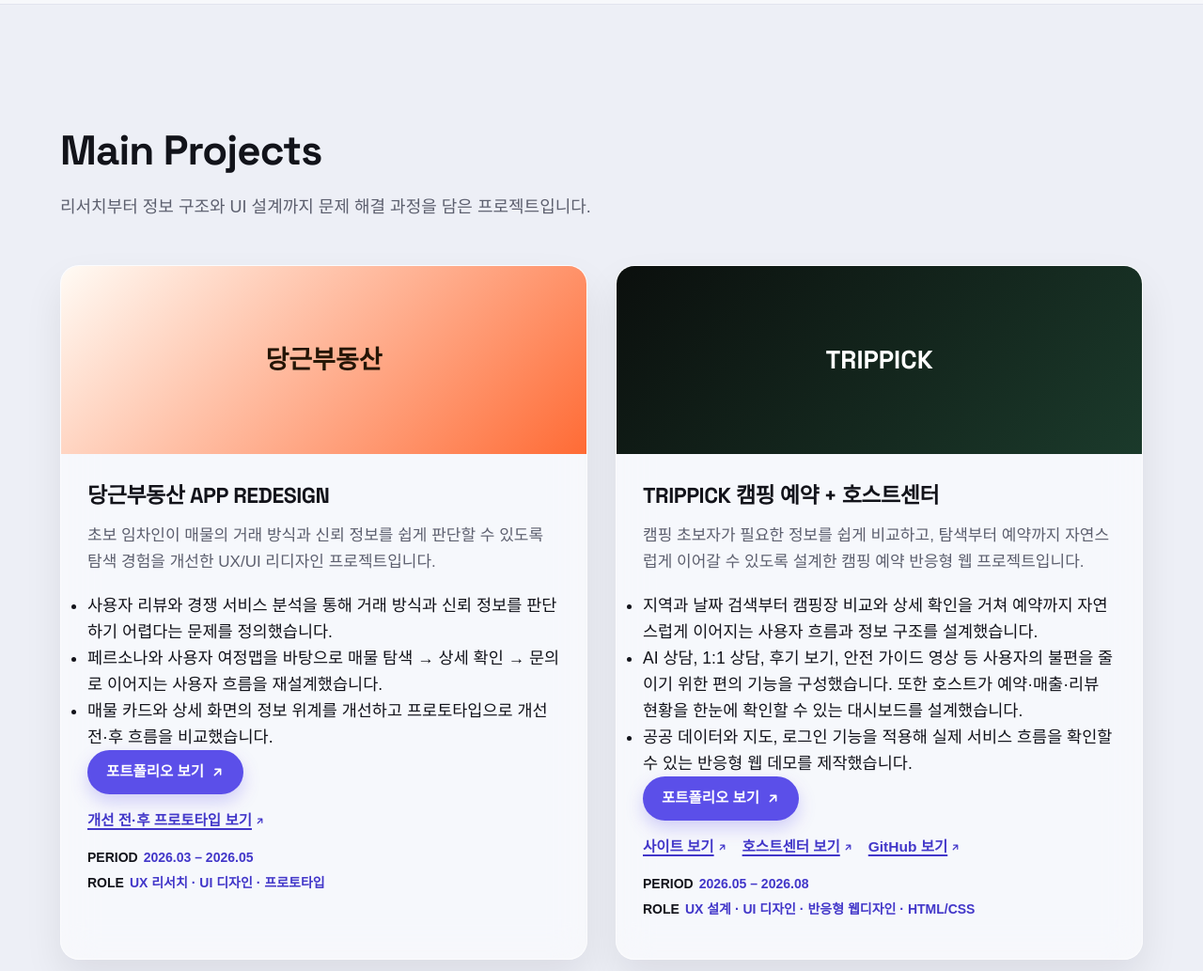
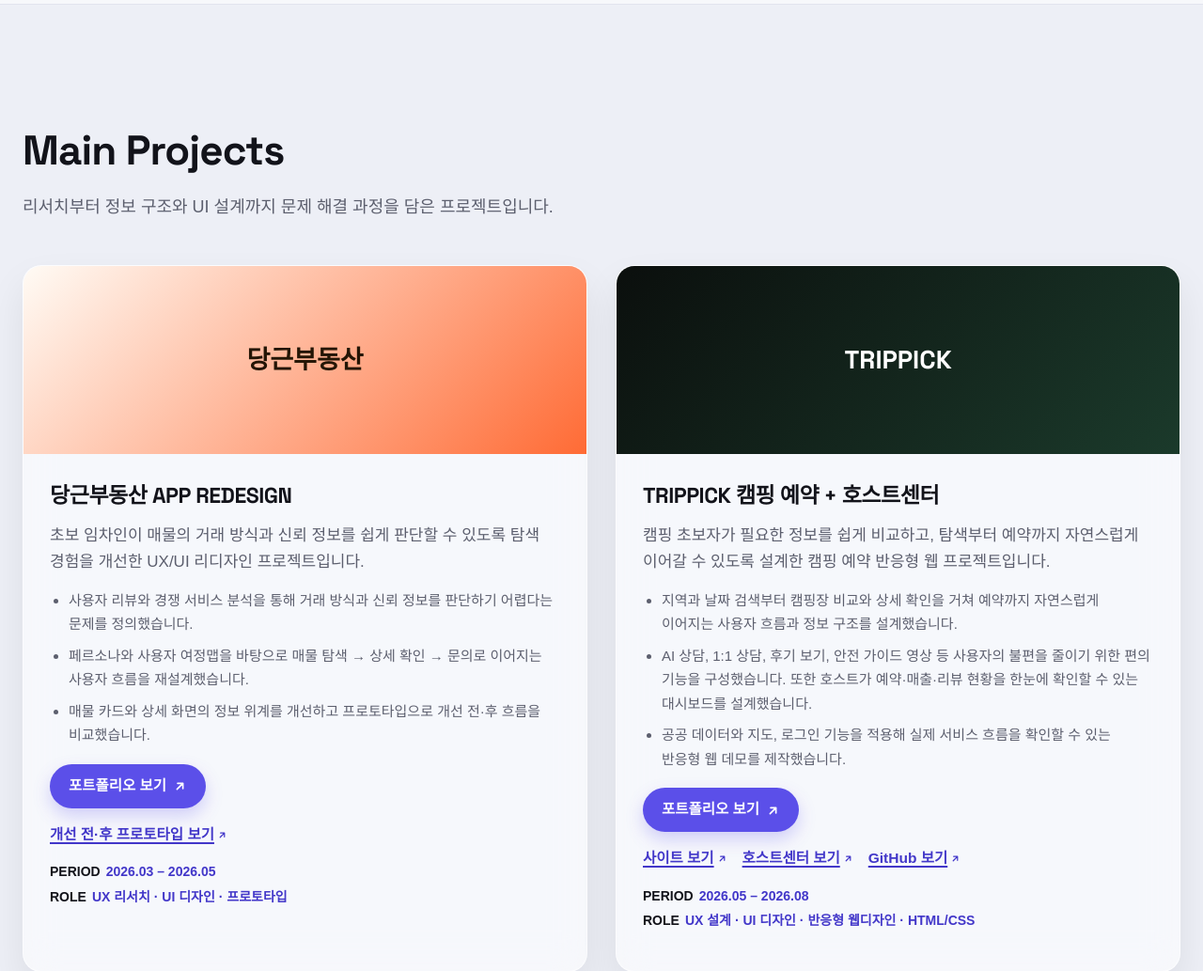
Before and after one commit to jwc95090-hash/portfolio_choijiwoo, a website: page index.html in a window 1280 px wide. Shown: the part 1940-2973 px from the top of the page at 94% size. Drawn offline with Linux system fonts and the light colour scheme; a web font is replaced by a local one.

Commit message:
Update style.css

```diff
--- a/css/style.css
+++ b/css/style.css
@@ -31,6 +31,7 @@ body{
   font-family:'Pretendard','Noto Sans KR',sans-serif;
   line-height:1.6; overflow-x:hidden;
   transition:background .3s ease, color .3s ease;
+  word-break:keep-all;
 }
 h1,h2,h3{font-family:'Space Grotesk',sans-serif; letter-spacing:-0.02em;}
 em{font-style:normal; color:var(--violet);}
@@ -41,7 +42,7 @@ body.dialog-open{overflow:hidden;}
 .skip-link:focus{transform:none;}
 a:focus-visible,button:focus-visible,input:focus-visible,textarea:focus-visible{outline:3px solid var(--violet);outline-offset:3px;}
 input, textarea{font-family:inherit;}
-.inner{max-width:1200px; margin:0 auto; padding:0 24px;}
+.inner{max-width:1300px; margin:0 auto; padding:0 24px;}
 .eyebrow{font-size:14px; font-weight:700; letter-spacing:.16em; color:var(--violet); margin-bottom:16px;}
 .eyebrow.light{color:#8B7FFF;}
 .section-title{font-size:38px; margin-bottom:10px;}
@@ -194,7 +195,9 @@ input, textarea{font-family:inherit;}
 .project-body h3{font-size:20px; margin-bottom:10px;}
 .project-meta{font-size:13px; font-weight:600; color:var(--violet-deep); margin-bottom:12px !important; display:flex; flex-direction:column; gap:4px;}
 .project-meta strong{color:var(--ink); font-weight:800; margin-right:6px;}
-.project-body p{font-size:15px; color:var(--ink-soft); margin-bottom:18px; line-height:1.65;}
+.project-body p{font-size:15px; color:var(--ink-soft); margin-bottom:14px; line-height:1.65;}
+.project-points{list-style:disc; padding-left:1.25rem; margin-bottom:18px; color:var(--ink-soft); font-size:15px; line-height:1.7;}
+.project-points li{margin-bottom:8px;}
 
 .ps-meta{display:flex; flex-direction:column; gap:10px; margin-bottom:18px; padding:16px 18px; border-radius:12px; background:var(--bg-soft); border:1px solid var(--line);}
 .ps-item span{display:block; font-size:11px; font-weight:800; letter-spacing:.08em; color:var(--violet-deep); margin-bottom:3px;}
@@ -424,6 +427,8 @@ input, textarea{font-family:inherit;}
 .st-text strong{display:block; font-size:14.5px; font-weight:800; margin-bottom:5px; color:var(--ink);}
 .skill-tool-row p{font-size:14.5px; color:var(--ink-soft); line-height:1.55; word-break:keep-all;}
 
+p, li, a, span, strong, h1, h2, h3, .section-sub, .st-text, .project-body, .cert-info{word-break:keep-all;}
+
 @media(max-width:980px){
   .skill-tool-group{grid-template-columns:1fr; gap:18px;}
   .skill-tool-group-title{margin-top:0;}
```
